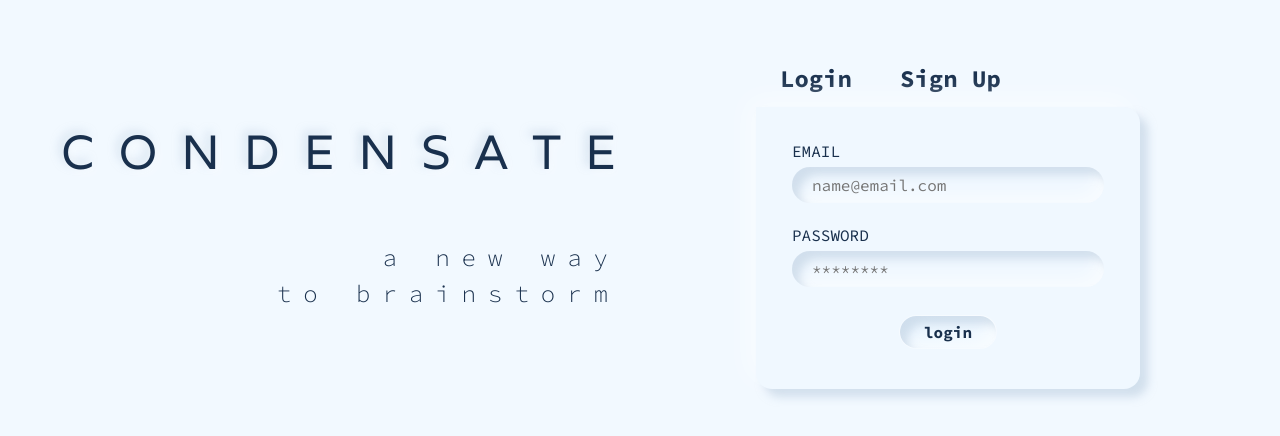
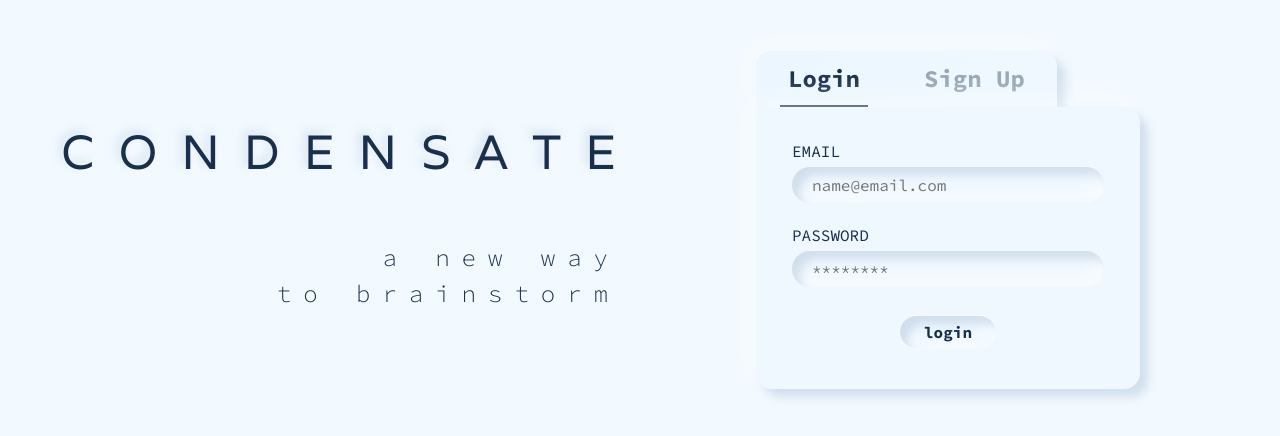
Before and after one commit to CondensateCrew/Condensate, a React (Create React App) app: page / in a window 1280 px wide. Shown: the part 180-616 px from the top of the page. Built offline with nearby package versions, Linux system fonts and the light colour scheme.

Commit message:
Change tab styles and toggle animation

```diff
--- a/src/css/index.scss
+++ b/src/css/index.scss
@@ -101,9 +101,14 @@ label {
   width: 30vw;
   margin: auto;
   header {
+    background: $primary-gradient;
+    box-shadow: $external-shadow;
+    border-radius: 1rem 1rem 0 0;
+    width: fit-content;
     display: flex;
     h2 {
-      padding: $one-line-padding-space;
+      padding: $small-space $extra-small-space $extra-small-space;
+      margin: 0 $medium-space;
     }
   }
   form {
@@ -125,11 +130,9 @@ label {
       @extend %regular-btn;
     }
   }
-  .active {
-    background: $primary-gradient;
-    box-shadow: $external-shadow;
-    border-radius: 1rem 1rem 0 0;
+  .active-tab {
     width: fit-content;
+    border-bottom: 2px solid $dark-font-color;
     &::after {
       content: "";
       background-color: transparent;
@@ -137,16 +140,18 @@ label {
       width: 0.3rem; height: 0.4rem;
     }
   }
-  .hidden {
+  .hidden-tab {
     cursor: pointer;
     opacity: 0.4;
+    position: relative;
     &:hover { opacity: 1; }
     &:active::after {
       content: "";
       background-color: $dark-font-color;
       display: block;
       width: 0.15rem; height: 0.15rem;
-      margin-top: 0.15rem;
+      position: absolute;
+      bottom: 0;
       border-radius: $round-border-radius;
       animation: moving 1s cubic-bezier(0.250, 0.460, 0.450, 0.940) both;
     }
```
